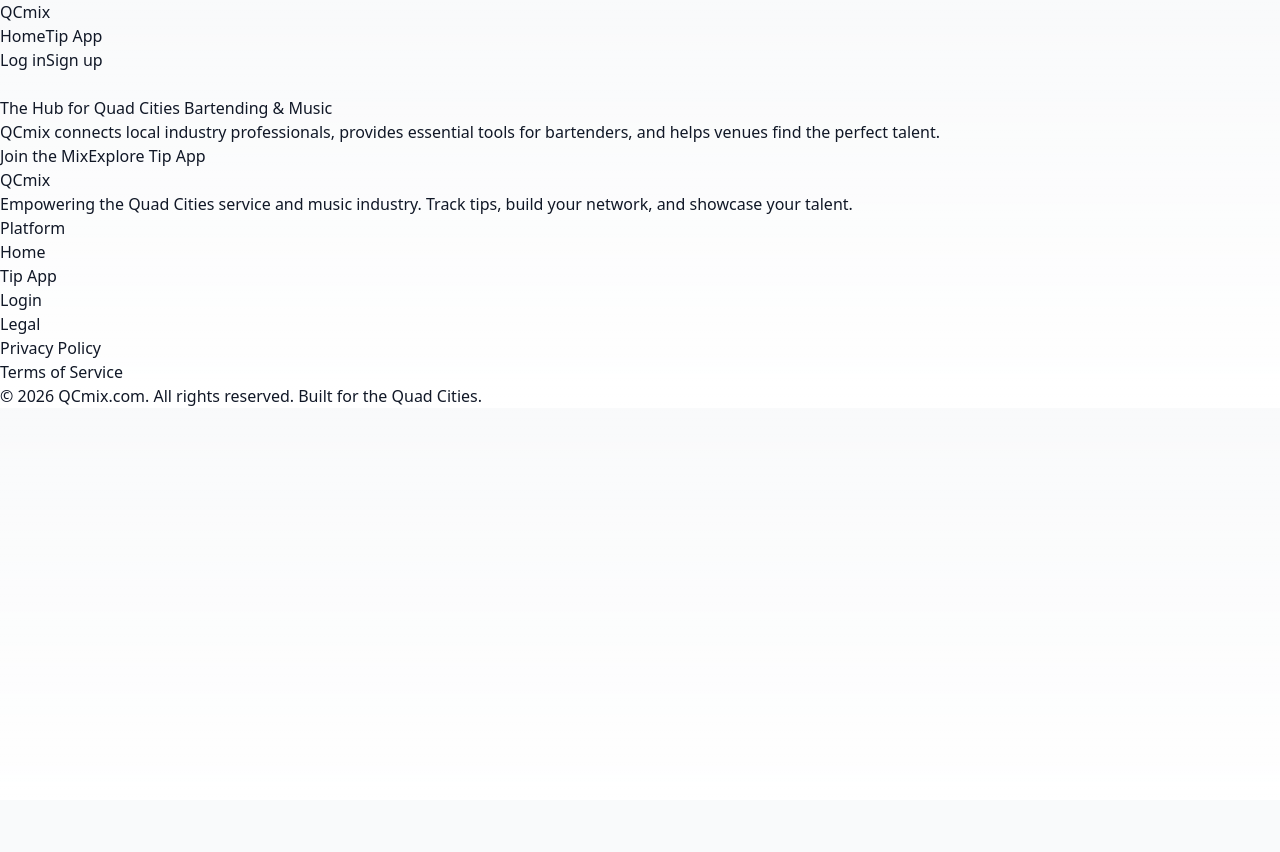
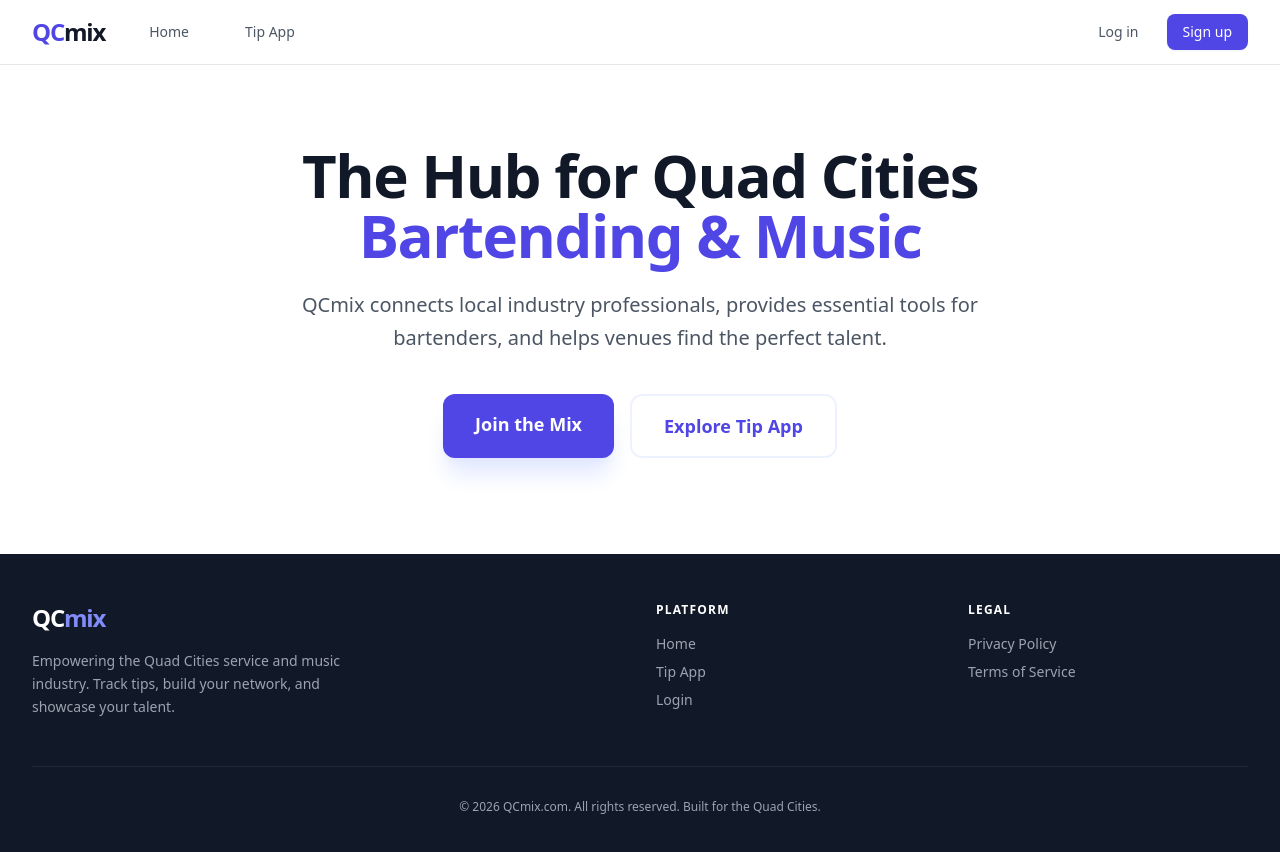
Before and after one commit to QCmix/QCMix.com, a Next.js app: page / in a window 1280 px wide. Shown: the top 852 px of the page. Before the commit the page ends 800 px from the top, so only its background shows below. Built offline with nearby package versions, Linux system fonts and the light colour scheme; no server answers.

Commit message:
Initialize Tailwind CSS for App Router

```diff
--- /dev/null
+++ b/postcss.config.js
@@ -0,0 +1,6 @@
+module.exports = {
+  plugins: {
+    tailwindcss: {},
+    autoprefixer: {},
+  },
+}
--- /dev/null
+++ b/tailwind.config.js
@@ -0,0 +1,12 @@
+/** @type {import('tailwindcss').Config} */
+module.exports = {
+  content: [
+    "./app/**/*.{js,ts,jsx,tsx}",
+    "./components/**/*.{js,ts,jsx,tsx}",
+    "./context/**/*.{js,ts,jsx,tsx}",
+  ],
+  theme: {
+    extend: {},
+  },
+  plugins: [],
+};
```
